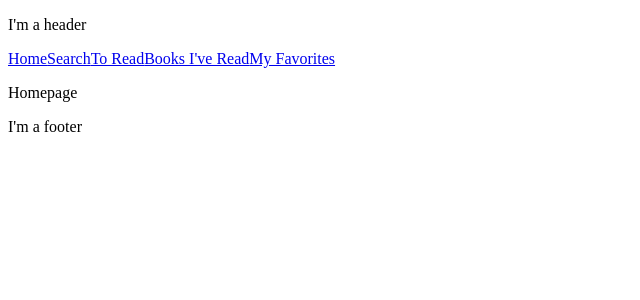
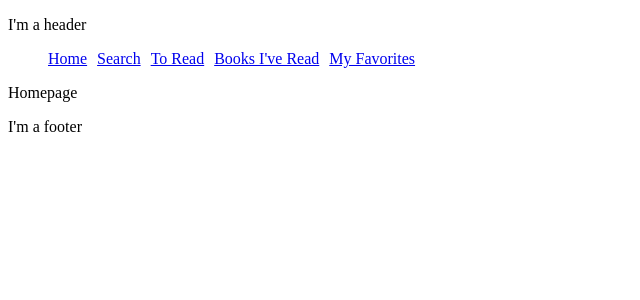
Before and after one commit to raseward14/Google_Books_Search, a React (Create React App) app in the folder client/: page / in a window 1280 px wide. Shown: the top 300 px of the page, without its empty margins (0-640 px from the left). Built offline with nearby package versions, Linux system fonts and the light colour scheme.

Commit message:
added required to property in navbar react Link components

```diff
--- a/client/src/App.js
+++ b/client/src/App.js
@@ -1,8 +1,3 @@
-import {
-  BrowserRouter as Router,
-  Routes,
-  Route
-} from 'react-router-dom'
 import Layout from './components/Layout/layout';
 import HomePage from './pages/HomePage';
 import SearchPage from './pages/SearchPage';
@@ -10,13 +5,30 @@ import ReadPage from './pages/ReadPage';
 import LibraryPage from './pages/LibraryPage';
 import FavoritesPage from './pages/FavoritesPage';
 import NotFoundPage from './pages/NotFoundPage';
+
+import {
+  BrowserRouter as Router,
+  Routes,
+  Route
+} from 'react-router-dom'
+
+import { useState, useEffect, useNavigate } from 'react';
+
 function App() {
+
+  const [search, setSearch] = useState('');
+  const [searchResults, setSearchResults] = ([]);
+  // const navigate = useNavigate();
+
   return (
     <Router>
       <Routes>
-        <Route path='/' element={<Layout />}>
+        <Route path='/' element={<Layout
+          search={search}
+          setSearch={setSearch}
+        />}>
           <Route index element={<HomePage />} />
-          <Route path='search' element={<SearchPage />} />
+          <Route path='search' element={<SearchPage books={searchResults} />} />
           <Route path='read' element={<ReadPage />} />
           <Route path='library' element={<LibraryPage />} />
           <Route path='favorites' element={<FavoritesPage />} />
--- a/client/src/components/Layout/layout.js
+++ b/client/src/components/Layout/layout.js
@@ -1,16 +1,19 @@
 import React from 'react';
-import NavBar from '../nav';
+// the Header, Nav, and Footer will all be constant within app
+import NavBar from '../Navbar/nav';
 import Header from '../header';
 import Footer from '../footer';
 import { Outlet } from 'react-router-dom';
-const Layout = () => {
+
+const Layout = ({ search, setSearch }) => {
     return (
         <div className='App'>
             <Header title='Google Books Search' />
-            <NavBar />
+            <NavBar search={search} setSearch={setSearch} />
             <Outlet />
             <Footer />
         </div>
     );
 };
+
 export default Layout;
--- /dev/null
+++ b/client/src/components/Navbar/nav.js
@@ -0,0 +1,17 @@
+import React from 'react';
+import { Link } from 'react-router-dom';
+import './style.css'
+
+const NavBar = () => {
+    return (
+        <ul className='navlinks'>
+        <Link to='/' active className='navlink'>Home</Link>
+        <Link to='search' className='navlink'>Search</Link>
+        <Link to='read' className='navlink'>To Read</Link>
+        <Link to='library' className='navlink'>Books I've Read</Link>
+        <Link to='favorites' className='navlink'>My Favorites</Link>
+        </ul>
+    );
+};
+
+export default NavBar;
--- /dev/null
+++ b/client/src/components/Navbar/style.css
@@ -0,0 +1,7 @@
+.navlinks link {
+    margin-right: 20px;
+}
+
+.navlink {
+    margin-right: 10px;
+}
--- a/client/src/components/nav.js
+++ /dev/null
@@ -1,14 +0,0 @@
-import React from 'react';
-import { Link } from 'react-router-dom';
-const NavBar = () => {
-    return (
-        <>
-        <Link to='/' active>Home</Link>
-        <Link href='search'>Search</Link>
-        <Link href='read'>To Read</Link>
-        <Link href='library'>Books I've Read</Link>
-        <Link href='favorites'>My Favorites</Link>
-        </>
-    );
-};
-export default NavBar;
```
